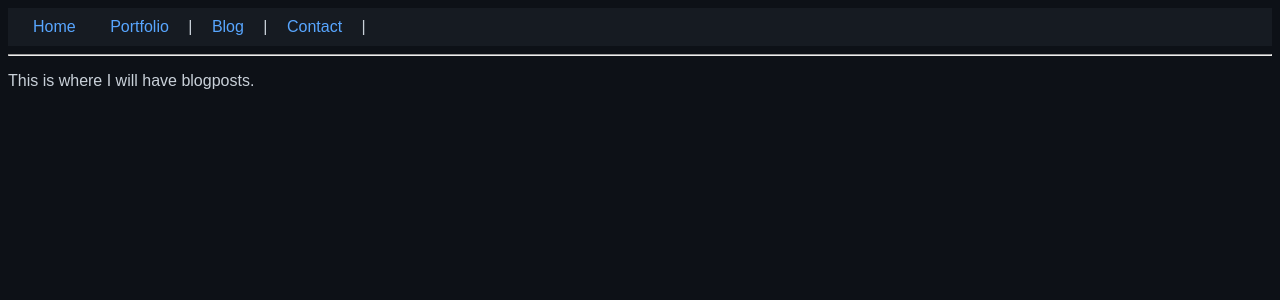
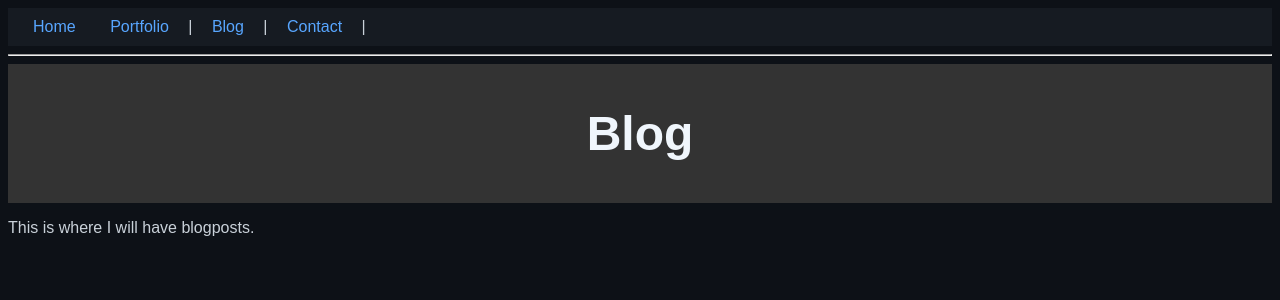
Before and after one commit to stephensmw/stephensmw.github.io, a Jekyll site: the page built from blog.md, in a window 1280 px wide. Shown: the top 300 px of the page. Built offline with Jekyll 4.4.1, drawn with Linux system fonts in a browser that asks for light colours.

Commit message:
Update blog.md
Updated the H1 for this page.

```diff
--- a/blog.md
+++ b/blog.md
@@ -2,4 +2,7 @@
 layout: default
 title: "Blog"
 ---
+<header class="mini-header">
+    <h1>Blog</h1>
+</header>
 This is where I will have blogposts.
```
